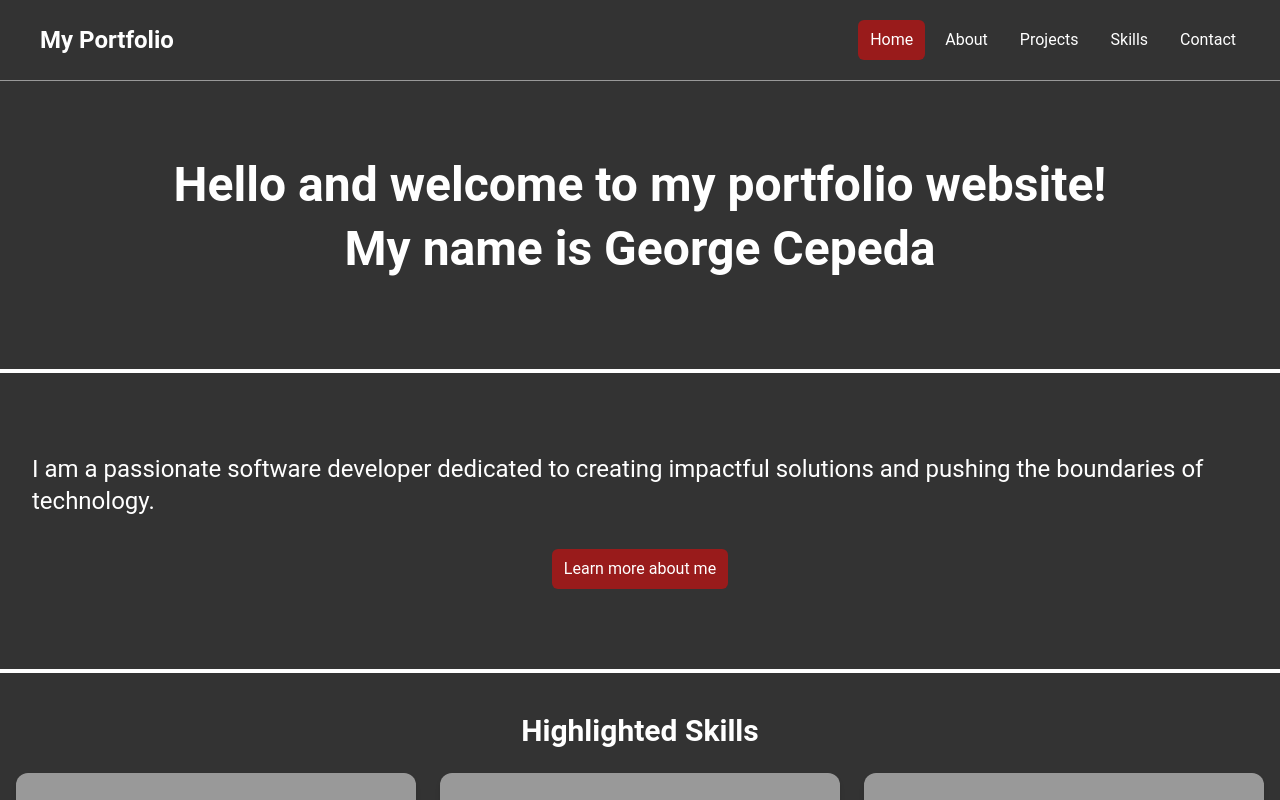
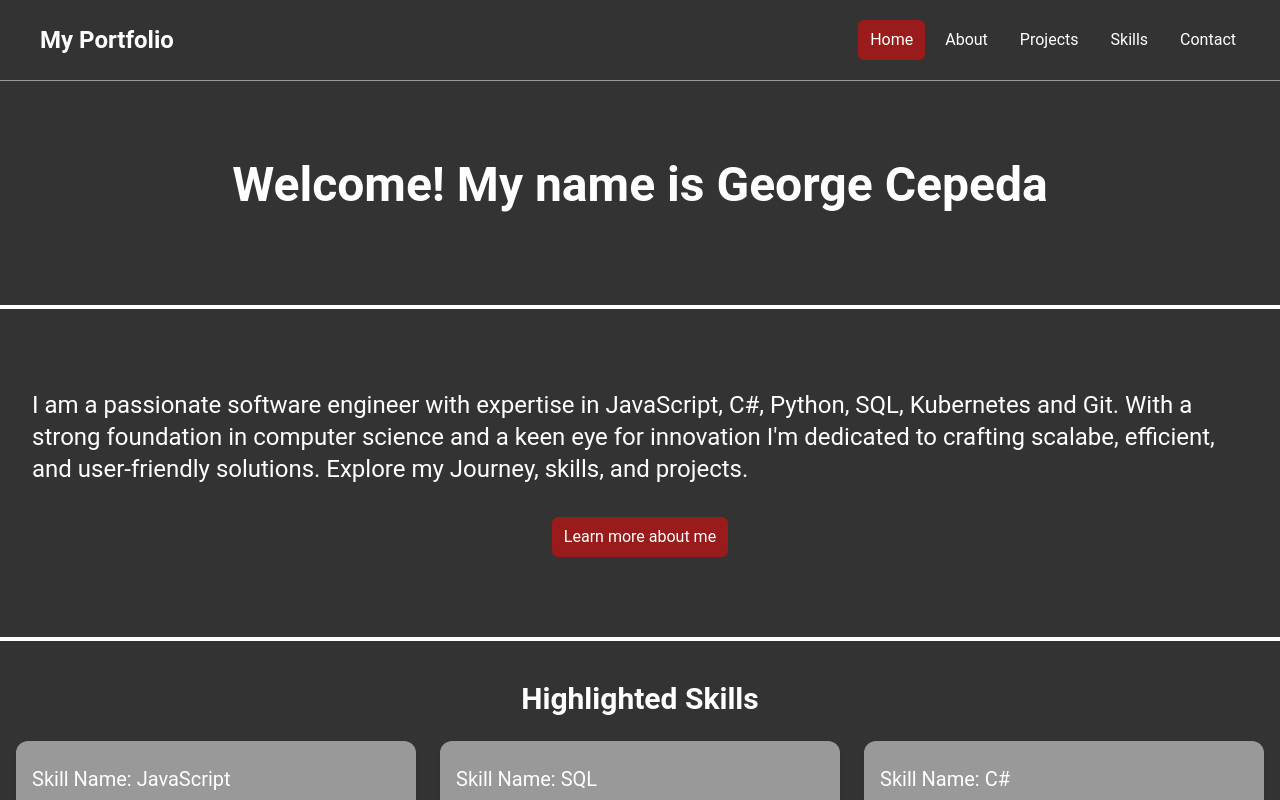
Before and after one commit to GeorgeCepeda/GeorgeCepeda.github.io, a React (Vite) app: page / in a window 1280 px wide. Shown: the top 800 px of the page. Built offline with nearby package versions, Linux system fonts and the light colour scheme.

Commit message:
Slight modifications to make the AboutMe and Hero Sections flow better on HomePage

```diff
--- a/src/components/AboutMe.jsx
+++ b/src/components/AboutMe.jsx
@@ -21,7 +21,9 @@ const AboutMe = ({isAboutMe = false}) => {
         ):
         (
             <section className='flex flex-col items-center'>
-                <p className="text-2xl mb-4">I am a passionate software developer dedicated to creating impactful solutions and pushing the boundaries of technology.</p>
+                <p className="text-2xl mb-4">I am a passionate software engineer with expertise in JavaScript, C#, Python, SQL, Kubernetes and Git.
+        With a strong foundation in computer science and a keen eye for innovation I'm dedicated to crafting scalabe, efficient, and user-friendly solutions.
+        Explore my Journey, skills, and projects.</p>
                 <Link
                     to='/about'
                     className='text-white bg-red-800 hover:bg-redish rounded-md px-3 py-2 mt-4'>
--- a/src/components/Hero.jsx
+++ b/src/components/Hero.jsx
@@ -5,8 +5,8 @@ const Hero = () => {
     <section className="bg-grayish text-white py-20 mb-1">
       <div className="max-w-7xl mx-auto px-4 sm:px-6 lg:px-8 flex flex-col items-center">
         <div className="text-center">
-        <h1 className="text-5xl font-bold mb-4">Hello and welcome to my portfolio website!</h1>
-        <h1 className="text-5xl font-bold mb-4">My name is George Cepeda</h1>
+        <h1 className="text-5xl font-bold mb-4">Welcome! My name is George Cepeda </h1>
+        {/*<h1 className="text-5xl font-bold mb-4">My name is George Cepeda</h1>*/}
         </div>
       </div>
     </section>
```
